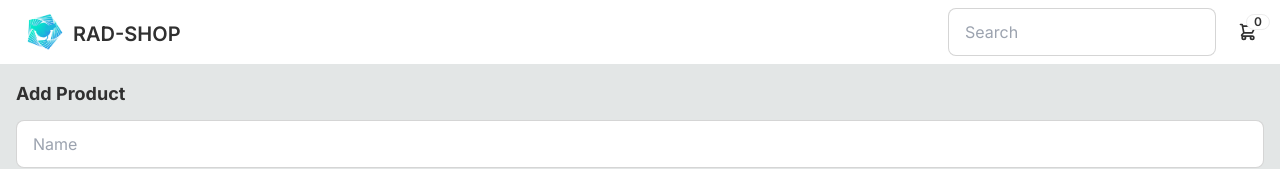
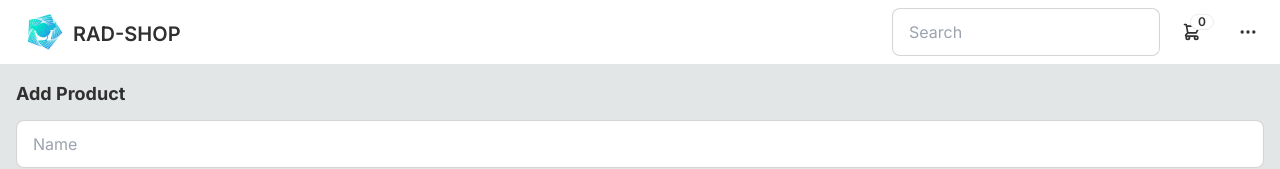
Before and after one commit to radshodam/ecommerce-next-14, a Next.js app in the folder ecommerce-next-14/: page /add-product in a window 1280 px wide. Shown: the top 169 px of the page. Built offline with nearby package versions, Linux system fonts and the light colour scheme; no server answers.

Commit message:
✅ 🐛  update don't remove export in authOptions

```diff
--- a/ecommerce-next-14/src/app/Navbar/Navbar.tsx
+++ b/ecommerce-next-14/src/app/Navbar/Navbar.tsx
@@ -4,11 +4,18 @@ import Link from "next/link";
 import logo from "@/assets/logo.png";
 import ShoppingCartButton from "./ShoppingCartButton";
 import { getCart } from "@/lib/db/cart";
+import UserMenuButton from "./UserMenuButton";
+import { getServerSession } from "next-auth";
+import { authOptions } from "../api/auth/[...nextauth]/route";
 
 // type Props = {};
 
 export default async function Navbar() {
+
+    const session = await getServerSession(authOptions);
+
     const cart = await getCart();
+
 
     return (
         <div className="bg-base-100">
@@ -31,6 +38,7 @@ export default async function Navbar() {
                         </div>
                     </form>
                     <ShoppingCartButton cart={cart} />
+                    <UserMenuButton session={session}/>
                 </div>
             </div>
         </div>
--- /dev/null
+++ b/ecommerce-next-14/src/app/Navbar/UserMenuButton.tsx
@@ -0,0 +1,58 @@
+"use client";
+
+import profilePicPlaceholder from "@/assets/profile-pic-placeholder.png";
+import { Session } from "next-auth";
+import { signIn, signOut } from "next-auth/react";
+import Image from "next/image";
+
+interface UserMenuButtonProps {
+  session: Session | null;
+}
+
+export default function UserMenuButton({ session }: UserMenuButtonProps) {
+  const user = session?.user;
+
+  return (
+    <div className="dropdown-end dropdown">
+      <label tabIndex={0} className="btn-ghost btn-circle btn">
+        {user ? (
+          <Image
+            src={user?.image || profilePicPlaceholder}
+            alt="Profile picture"
+            width={40}
+            height={40}
+            className="w-10 rounded-full"
+          />
+        ) : (
+          <svg
+            xmlns="http://www.w3.org/2000/svg"
+            fill="none"
+            viewBox="0 0 24 24"
+            className="inline-block h-5 w-5 stroke-current"
+          >
+            <path
+              strokeLinecap="round"
+              strokeLinejoin="round"
+              strokeWidth="2"
+              d="M5 12h.01M12 12h.01M19 12h.01M6 12a1 1 0 11-2 0 1 1 0 012 0zm7 0a1 1 0 11-2 0 1 1 0 012 0zm7 0a1 1 0 11-2 0 1 1 0 012 0z"
+            />
+          </svg>
+        )}
+      </label>
+      <ul
+        tabIndex={0}
+        className="dropdown-content menu rounded-box menu-sm z-30 mt-3 w-52 bg-base-100 p-2 shadow"
+      >
+        <li>
+          {user ? (
+            <button onClick={() => signOut({ callbackUrl: "/" })}>
+              Sign Out
+            </button>
+          ) : (
+            <button onClick={() => signIn()}>Sign In</button>
+          )}
+        </li>
+      </ul>
+    </div>
+  );
+}
--- a/ecommerce-next-14/src/app/api/auth/[...nextauth]/route.ts
+++ b/ecommerce-next-14/src/app/api/auth/[...nextauth]/route.ts
@@ -6,7 +6,7 @@ import { Adapter } from 'next-auth/adapters';
 import GoogleProvider from 'next-auth/providers/google'
 // import EmailProvider from 'next-auth/providers/email'
 
- const authOptions:NextAuthOptions={
+ export const authOptions:NextAuthOptions={
   adapter: PrismaAdapter(prisma as PrismaClient) as Adapter,
   providers: [
 
```
